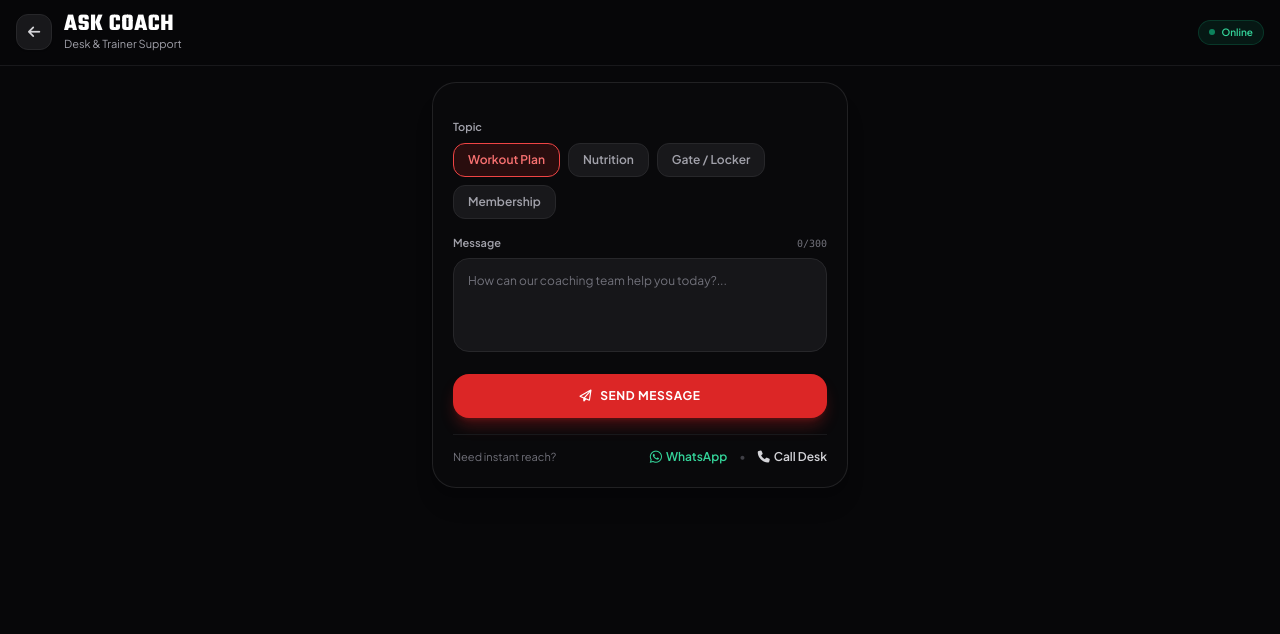
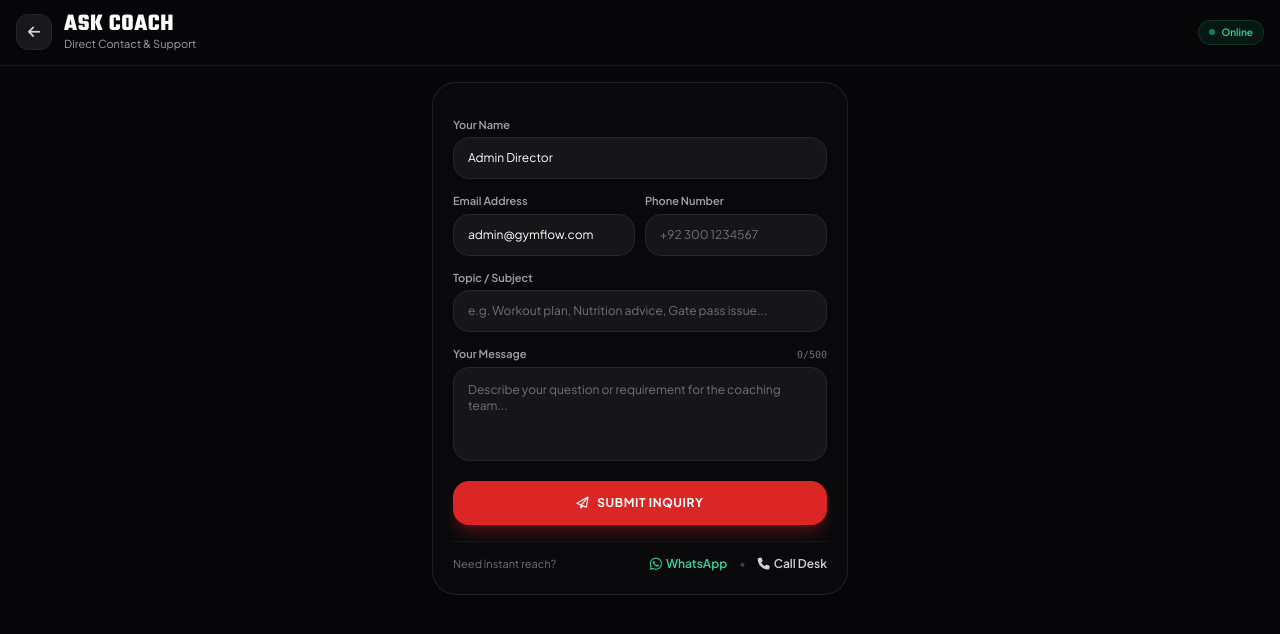
Before and after one commit to moeezahmad-tech/gymflow, a PHP site: page /app/coach.php in a window 1280 px wide. Shown: the top 634 px of the page. Run offline with PHP 8.4, Linux system fonts and the light colour scheme; a user stored in the database is signed in; data comes from the database, SQL or seed files in the repository; data that the repository does not hold is empty; some libraries are stand-ins or nearby versions.

Commit message:
Convert Ask Coach into a clean text-based contact form

```diff
--- a/app/coach.php
+++ b/app/coach.php
@@ -1,6 +1,6 @@
 <?php
 /**
- * GymFlow Mobile App - Coach & Front Desk Support
+ * GymFlow Mobile App - Coach & Front Desk Contact Form
  * Clean, Minimal & Modern Native UI
  */
 require_once __DIR__ . '/../config/app.php';
@@ -18,31 +18,33 @@ $db = Database::getConnection();
 $successMsg = null;
 $errorMsg = null;
 
-// Handle Form Submission
+// Handle Contact Form Submission
 if ($_SERVER['REQUEST_METHOD'] === 'POST' && isset($_POST['send_coach_msg'])) {
     if (!verifyCSRFToken($_POST['csrf_token'] ?? '')) {
         $errorMsg = "Session expired. Please try again.";
     } else {
-        $topic = trim($_POST['topic'] ?? 'General Support');
+        $fullName = trim($_POST['full_name'] ?? ($currentUser['name'] ?? 'Member'));
+        $email = trim($_POST['email'] ?? ($currentUser['email'] ?? 'member@gymflow.com'));
+        $phone = trim($_POST['phone'] ?? ($currentUser['phone'] ?? '+923000000000'));
+        $topic = trim($_POST['topic'] ?? 'General Inquiry');
         $rawMessage = trim($_POST['message'] ?? '');
 
-        if (empty($rawMessage)) {
-            $errorMsg = "Please type a message before sending.";
+        if (empty($rawMessage) || empty($topic)) {
+            $errorMsg = "Please provide both a topic and message.";
         } else {
-            $formattedMsg = "[{$topic}] " . $rawMessage;
             try {
                 $stmt = $db->prepare("
                     INSERT INTO contact_messages (full_name, email, phone, program, message, status, created_at)
                     VALUES (:fn, :em, :ph, :topic, :msg, 'unread', NOW())
                 ");
                 $stmt->execute([
-                    ':fn' => $currentUser['name'] ?? 'Member',
-                    ':em' => $currentUser['email'] ?? 'member@gymflow.com',
-                    ':ph' => $currentUser['phone'] ?? '+923000000000',
+                    ':fn' => $fullName,
+                    ':em' => $email,
+                    ':ph' => $phone,
                     ':topic' => $topic,
-                    ':msg' => $formattedMsg
+                    ':msg' => $rawMessage
                 ]);
-                $successMsg = "Message sent! Our coaching team will respond shortly.";
+                $successMsg = "Your message has been sent! Our coaching team will get back to you shortly.";
             } catch (Exception $e) {
                 try {
                     $stmt = $db->prepare("
@@ -50,14 +52,14 @@ if ($_SERVER['REQUEST_METHOD'] === 'POST' && isset($_POST['send_coach_msg'])) {
                         VALUES (:fn, :em, :ph, :msg, 'unread', NOW())
                     ");
                     $stmt->execute([
-                        ':fn' => $currentUser['name'] ?? 'Member',
-                        ':em' => $currentUser['email'] ?? 'member@gymflow.com',
-                        ':ph' => $currentUser['phone'] ?? '+923000000000',
-                        ':msg' => $formattedMsg
+                        ':fn' => $fullName,
+                        ':em' => $email,
+                        ':ph' => $phone,
+                        ':msg' => "[{$topic}] " . $rawMessage
                     ]);
-                    $successMsg = "Message sent to coaching team!";
+                    $successMsg = "Your message has been sent to our team!";
                 } catch (Exception $e2) {
-                    $errorMsg = "Unable to send message right now.";
+                    $errorMsg = "Unable to send message right now. Please try again.";
                 }
             }
         }
@@ -80,7 +82,7 @@ try {
 <head>
     <meta charset="UTF-8">
     <meta name="viewport" content="width=device-width, initial-scale=1.0, maximum-scale=1.0, user-scalable=no, viewport-fit=cover">
-    <title>Coach Support - GymFlow</title>
+    <title>Contact Coach - GymFlow</title>
 
     <meta name="theme-color" content="#070709">
     <link rel="manifest" href="manifest.json">
@@ -155,7 +157,7 @@ try {
             </a>
             <div>
                 <h1 class="font-heading text-2xl font-bold uppercase tracking-wide leading-none text-white">Ask Coach</h1>
-                <p class="text-[11px] text-zinc-400">Desk & Trainer Support</p>
+                <p class="text-[11px] text-zinc-400">Direct Contact & Support</p>
             </div>
         </div>
 
@@ -183,46 +185,50 @@ try {
             </div>
         <?php endif; ?>
 
-        <!-- Main Minimal Composer Form Card -->
+        <!-- Contact Form Card -->
         <div class="bg-zinc-950 rounded-3xl p-5 border border-zinc-800/80 shadow-xl space-y-4">
 
-            <form method="POST" action="" class="space-y-4">
+            <form method="POST" action="" class="space-y-3.5">
                 <input type="hidden" name="csrf_token" value="<?= getCSRFToken() ?>">
                 <input type="hidden" name="send_coach_msg" value="1">
-                <input type="hidden" name="topic" id="selectedTopicInput" value="Workout Plan">
 
-                <!-- Clean Topic Selector Pills -->
+                <!-- Full Name -->
                 <div>
-                    <span class="block text-[11px] font-semibold text-zinc-400 mb-2">Topic</span>
-                    <div class="flex flex-wrap gap-2" id="topicList">
-                        <button type="button" onclick="setTopic(this, 'Workout Plan')" class="topic-pill active px-3.5 py-2 rounded-xl bg-red-600/15 border border-red-500 text-red-400 text-xs font-semibold transition-all">
-                            Workout Plan
-                        </button>
-                        <button type="button" onclick="setTopic(this, 'Nutrition')" class="topic-pill px-3.5 py-2 rounded-xl bg-zinc-900 border border-zinc-800 text-zinc-400 hover:text-zinc-200 text-xs font-semibold transition-all">
-                            Nutrition
-                        </button>
-                        <button type="button" onclick="setTopic(this, 'Gate / Locker')" class="topic-pill px-3.5 py-2 rounded-xl bg-zinc-900 border border-zinc-800 text-zinc-400 hover:text-zinc-200 text-xs font-semibold transition-all">
-                            Gate / Locker
-                        </button>
-                        <button type="button" onclick="setTopic(this, 'Membership')" class="topic-pill px-3.5 py-2 rounded-xl bg-zinc-900 border border-zinc-800 text-zinc-400 hover:text-zinc-200 text-xs font-semibold transition-all">
-                            Membership
-                        </button>
+                    <label class="block text-[11px] font-semibold text-zinc-400 mb-1">Your Name</label>
+                    <input type="text" name="full_name" required value="<?= htmlspecialchars($currentUser['name'] ?? '') ?>" placeholder="Full Name" class="w-full bg-zinc-900/90 border border-zinc-800 rounded-2xl px-3.5 py-3 text-xs text-white placeholder-zinc-500 focus:outline-none focus:border-red-500 focus:ring-1 focus:ring-red-500/30 transition-all">
+                </div>
+
+                <!-- Email & Phone Grid -->
+                <div class="grid grid-cols-2 gap-2.5">
+                    <div>
+                        <label class="block text-[11px] font-semibold text-zinc-400 mb-1">Email Address</label>
+                        <input type="email" name="email" required value="<?= htmlspecialchars($currentUser['email'] ?? '') ?>" placeholder="name@example.com" class="w-full bg-zinc-900/90 border border-zinc-800 rounded-2xl px-3.5 py-3 text-xs text-white placeholder-zinc-500 focus:outline-none focus:border-red-500 focus:ring-1 focus:ring-red-500/30 transition-all">
+                    </div>
+                    <div>
+                        <label class="block text-[11px] font-semibold text-zinc-400 mb-1">Phone Number</label>
+                        <input type="tel" name="phone" value="<?= htmlspecialchars($currentUser['phone'] ?? '') ?>" placeholder="+92 300 1234567" class="w-full bg-zinc-900/90 border border-zinc-800 rounded-2xl px-3.5 py-3 text-xs text-white placeholder-zinc-500 focus:outline-none focus:border-red-500 focus:ring-1 focus:ring-red-500/30 transition-all">
                     </div>
                 </div>
 
-                <!-- Message Input -->
+                <!-- Topic (Text Input) -->
                 <div>
-                    <div class="flex items-center justify-between mb-1.5">
-                        <span class="text-[11px] font-semibold text-zinc-400">Message</span>
-                        <span id="charCount" class="text-[10px] text-zinc-500 font-mono">0/300</span>
+                    <label class="block text-[11px] font-semibold text-zinc-400 mb-1">Topic / Subject</label>
+                    <input type="text" name="topic" required placeholder="e.g. Workout plan, Nutrition advice, Gate pass issue..." class="w-full bg-zinc-900/90 border border-zinc-800 rounded-2xl px-3.5 py-3 text-xs text-white placeholder-zinc-500 focus:outline-none focus:border-red-500 focus:ring-1 focus:ring-red-500/30 transition-all">
+                </div>
+
+                <!-- Message Textarea -->
+                <div>
+                    <div class="flex items-center justify-between mb-1">
+                        <label class="text-[11px] font-semibold text-zinc-400">Your Message</label>
+                        <span id="charCount" class="text-[10px] text-zinc-500 font-mono">0/500</span>
                     </div>
-                    <textarea name="message" id="messageInput" required rows="4" maxlength="300" oninput="updateCounter(this)" placeholder="How can our coaching team help you today?..." class="w-full bg-zinc-900/90 border border-zinc-800 rounded-2xl p-3.5 text-xs text-white placeholder-zinc-500 focus:outline-none focus:border-red-500 focus:ring-1 focus:ring-red-500/30 transition-all resize-none"></textarea>
+                    <textarea name="message" id="messageInput" required rows="4" maxlength="500" oninput="updateCounter(this)" placeholder="Describe your question or requirement for the coaching team..." class="w-full bg-zinc-900/90 border border-zinc-800 rounded-2xl p-3.5 text-xs text-white placeholder-zinc-500 focus:outline-none focus:border-red-500 focus:ring-1 focus:ring-red-500/30 transition-all resize-none"></textarea>
                 </div>
 
                 <!-- Submit Button -->
-                <button type="submit" class="w-full py-3.5 rounded-2xl bg-red-600 hover:bg-red-500 text-white font-bold text-xs uppercase tracking-wider flex items-center justify-center gap-2 shadow-lg shadow-red-600/30 active:scale-95 transition-all">
+                <button type="submit" class="w-full py-3.5 rounded-2xl bg-red-600 hover:bg-red-500 text-white font-bold text-xs uppercase tracking-wider flex items-center justify-center gap-2 shadow-lg shadow-red-600/30 active:scale-95 transition-all mt-1">
                     <i class="fa-regular fa-paper-plane text-xs"></i>
-                    <span>Send Message</span>
+                    <span>Submit Inquiry</span>
                 </button>
             </form>
 
@@ -246,8 +252,8 @@ try {
 
         <!-- Recent Inquiries (Minimal List) -->
         <?php if (!empty($myMessages)): ?>
-            <div class="space-y-2 pt-2">
-                <span class="text-[11px] font-semibold text-zinc-400 uppercase tracking-wider block px-1">Recent Messages</span>
+            <div class="space-y-2 pt-1">
+                <span class="text-[11px] font-semibold text-zinc-400 uppercase tracking-wider block px-1">Recent Inquiries</span>
                 <div class="space-y-2">
                     <?php foreach ($myMessages as $msg): ?>
                         <div class="bg-zinc-950 p-3.5 rounded-2xl border border-zinc-900 space-y-1">
@@ -270,21 +276,9 @@ try {
     </main>
 
     <script>
-        function setTopic(btn, topic) {
-            document.querySelectorAll('.topic-pill').forEach(el => {
-                el.classList.remove('active', 'bg-red-600/15', 'border-red-500', 'text-red-400');
-                el.classList.add('bg-zinc-900', 'border-zinc-800', 'text-zinc-400');
-            });
-            btn.classList.remove('bg-zinc-900', 'border-zinc-800', 'text-zinc-400');
-            btn.classList.add('active', 'bg-red-600/15', 'border-red-500', 'text-red-400');
-
-            document.getElementById('selectedTopicInput').value = topic;
-            document.getElementById('messageInput').focus();
-        }
-
         function updateCounter(textarea) {
             const count = document.getElementById('charCount');
-            if (count) count.textContent = `${textarea.value.length}/300`;
+            if (count) count.textContent = `${textarea.value.length}/500`;
         }
     </script>
 </body>
```
